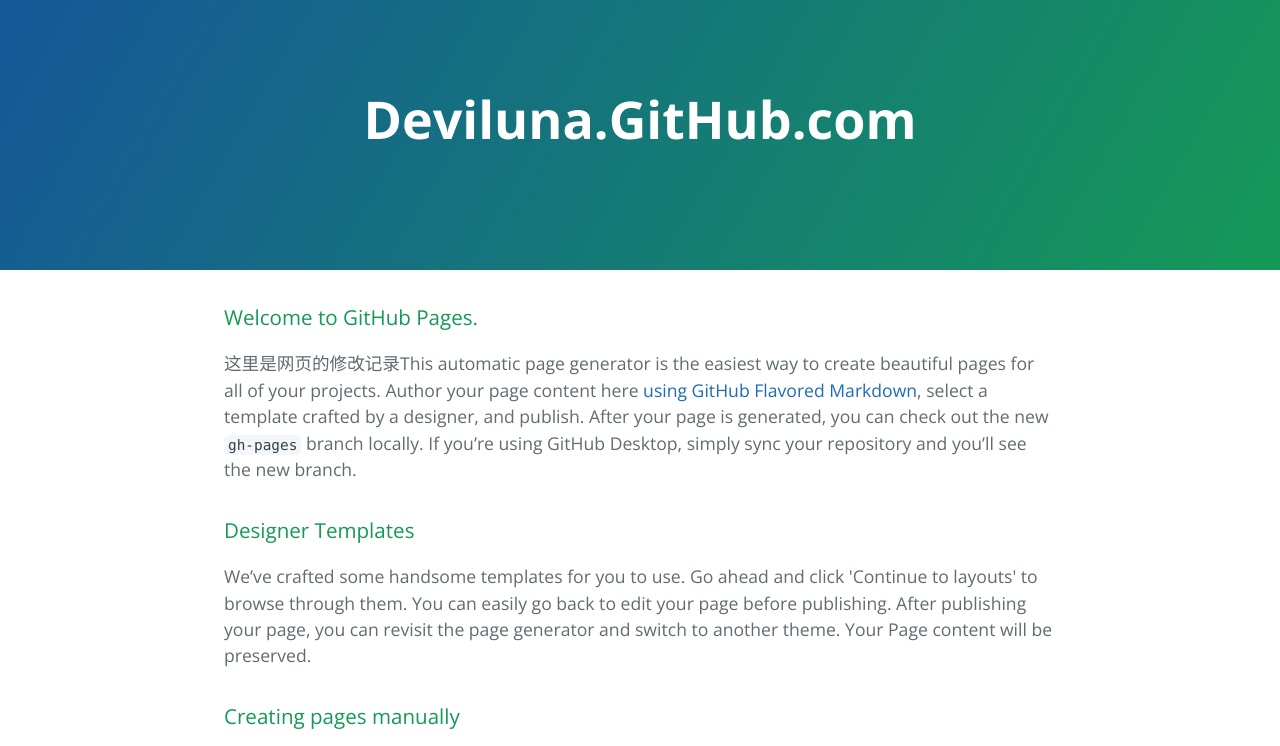
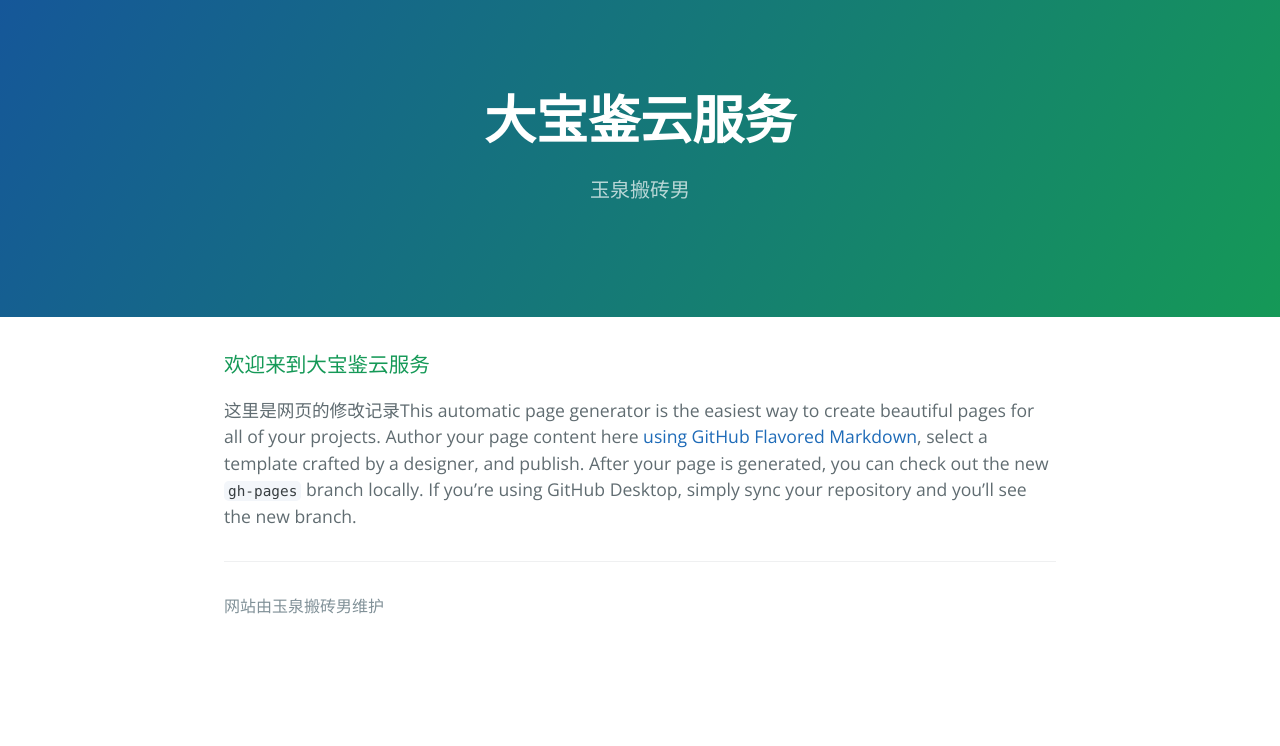
Before and after one commit to Deviluna/deviluna.github.com, a plain HTML site: page index.html in a window 1280 px wide. Shown: the top 746 px of the page. Drawn offline with nearby package versions, Linux system fonts and the light colour scheme.

Commit message:
Changes to be committed: 	modified:   index.html

```diff
--- a/index.html
+++ b/index.html
@@ -2,7 +2,7 @@
 <html lang="en-us">
   <head>
     <meta charset="UTF-8">
-    <title>玉泉搬砖男的网站</title>
+    <title>大宝鉴云服务</title>
     <meta name="viewport" content="width=device-width, initial-scale=1">
     <link rel="stylesheet" type="text/css" href="stylesheets/normalize.css" media="screen">
     <link href='https://fonts.googleapis.com/css?family=Open+Sans:400,700' rel='stylesheet' type='text/css'>
@@ -11,16 +11,16 @@
   </head>
   <body>
     <section class="page-header">
-      <h1 class="project-name">Deviluna.GitHub.com</h1>
-      <h2 class="project-tagline"></h2>
+      <h1 class="project-name">大宝鉴云服务</h1>
+      <h2 class="project-tagline">玉泉搬砖男</h2>
     </section>
 
     <section class="main-content">
       <h3>
-<a id="welcome-to-github-pages" class="anchor" href="#welcome-to-github-pages" aria-hidden="true"><span aria-hidden="true" class="octicon octicon-link"></span></a>Welcome to GitHub Pages.</h3>
+<a id="welcome-to-github-pages" class="anchor" href="#welcome-to-github-pages" aria-hidden="true"><span aria-hidden="true" class="octicon octicon-link"></span></a>欢迎来到大宝鉴云服务</h3>
 
 <p>这里是网页的修改记录This automatic page generator is the easiest way to create beautiful pages for all of your projects. Author your page content here <a href="https://guides.github.com/features/mastering-markdown/">using GitHub Flavored Markdown</a>, select a template crafted by a designer, and publish. After your page is generated, you can check out the new <code>gh-pages</code> branch locally. If you’re using GitHub Desktop, simply sync your repository and you’ll see the new branch.</p>
-
+<!--
 <h3>
 <a id="designer-templates" class="anchor" href="#designer-templates" aria-hidden="true"><span aria-hidden="true" class="octicon octicon-link"></span></a>Designer Templates</h3>
 
@@ -40,10 +40,10 @@
 <a id="support-or-contact" class="anchor" href="#support-or-contact" aria-hidden="true"><span aria-hidden="true" class="octicon octicon-link"></span></a>Support or Contact</h3>
 
 <p>Having trouble with Pages? Check out our <a href="https://help.github.com/pages">documentation</a> or <a href="https://github.com/contact">contact support</a> and we’ll help you sort it out.</p>
-
+-->
       <footer class="site-footer">
 
-        <span class="site-footer-credits">This page was generated by <a href="https://pages.github.com">GitHub Pages</a> using the <a href="https://github.com/jasonlong/cayman-theme">Cayman theme</a> by <a href="https://twitter.com/jasonlong">Jason Long</a>.</span>
+        <span class="site-footer-credits">网站由玉泉搬砖男维护</span>
       </footer>
 
     </section>
```
